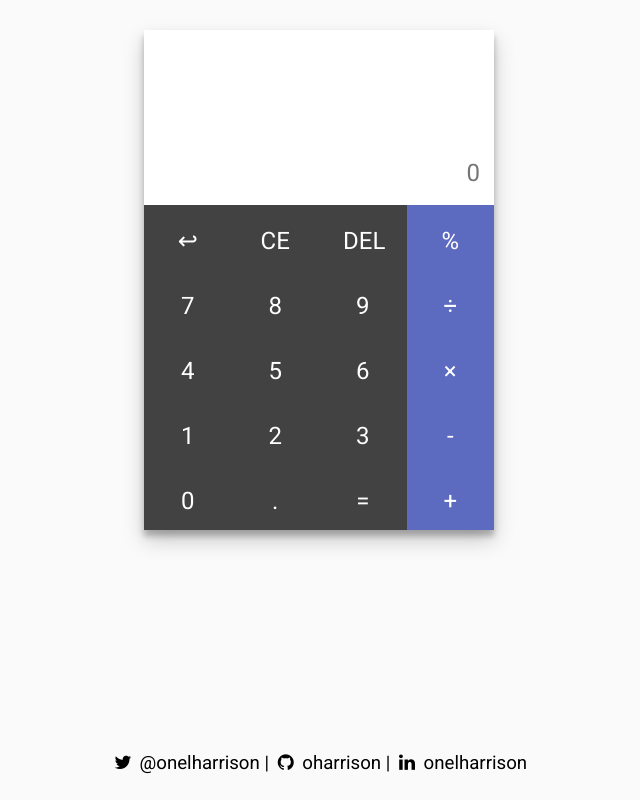
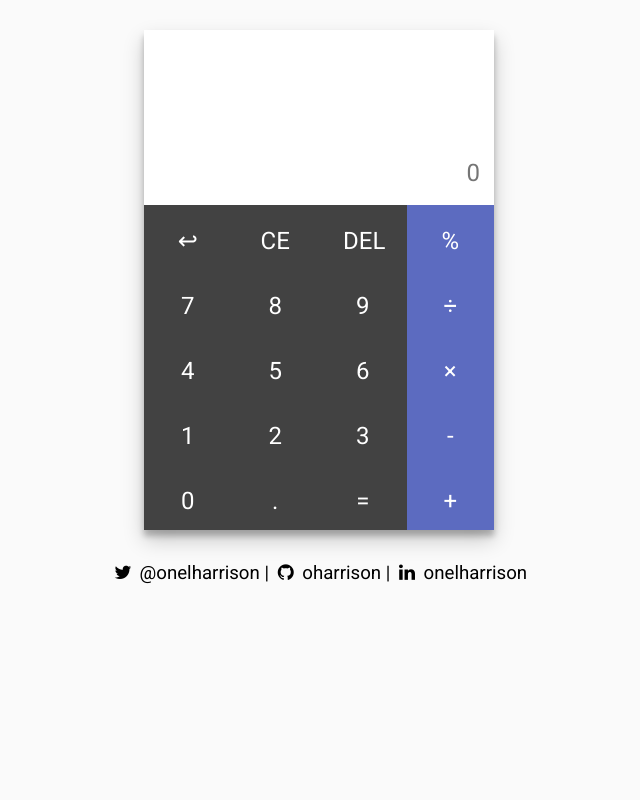
Before and after one commit to oharrison/fcc-javascript-calculator, a plain HTML site: page index.html in a window 1280 px wide. Shown: the whole page, without its empty margins (321-961 px from the left). Drawn offline with Linux system fonts and the light colour scheme.

Commit message:
Remove unnecessary footer styles

```diff
--- a/app.css
+++ b/app.css
@@ -6,7 +6,6 @@ html {
 body {
   font-family: "Roboto", sans-serif !important;
   background-color: #fafafa;
-  margin: 0 0 50px;
 }
 
 #calculator {
@@ -73,13 +72,9 @@ body {
 
 #footer {
   width: 100%;
-  height: 50px;
   text-align: center;
   color: #000;
   font-size: 14pt;
-  position: absolute;
-  bottom: 0;
-  left: 0;
 }
 
 #footer a {
```
